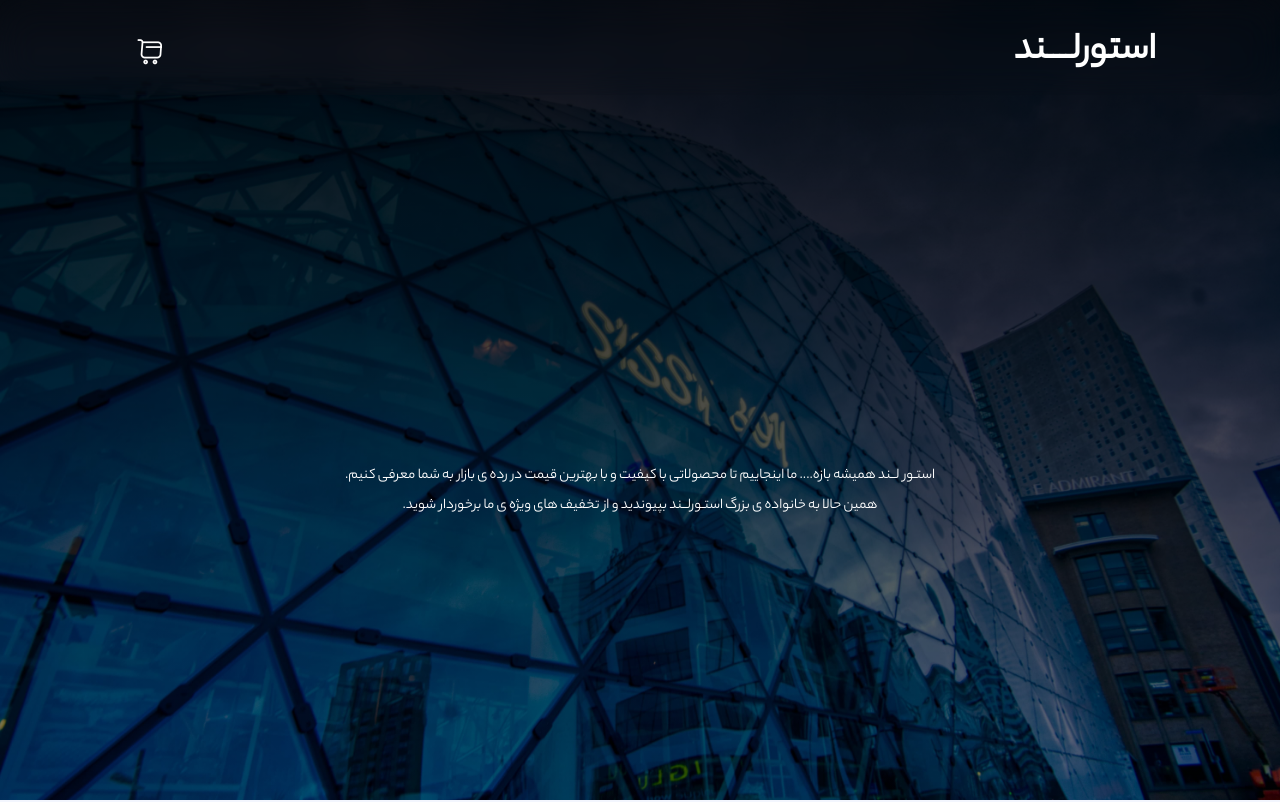
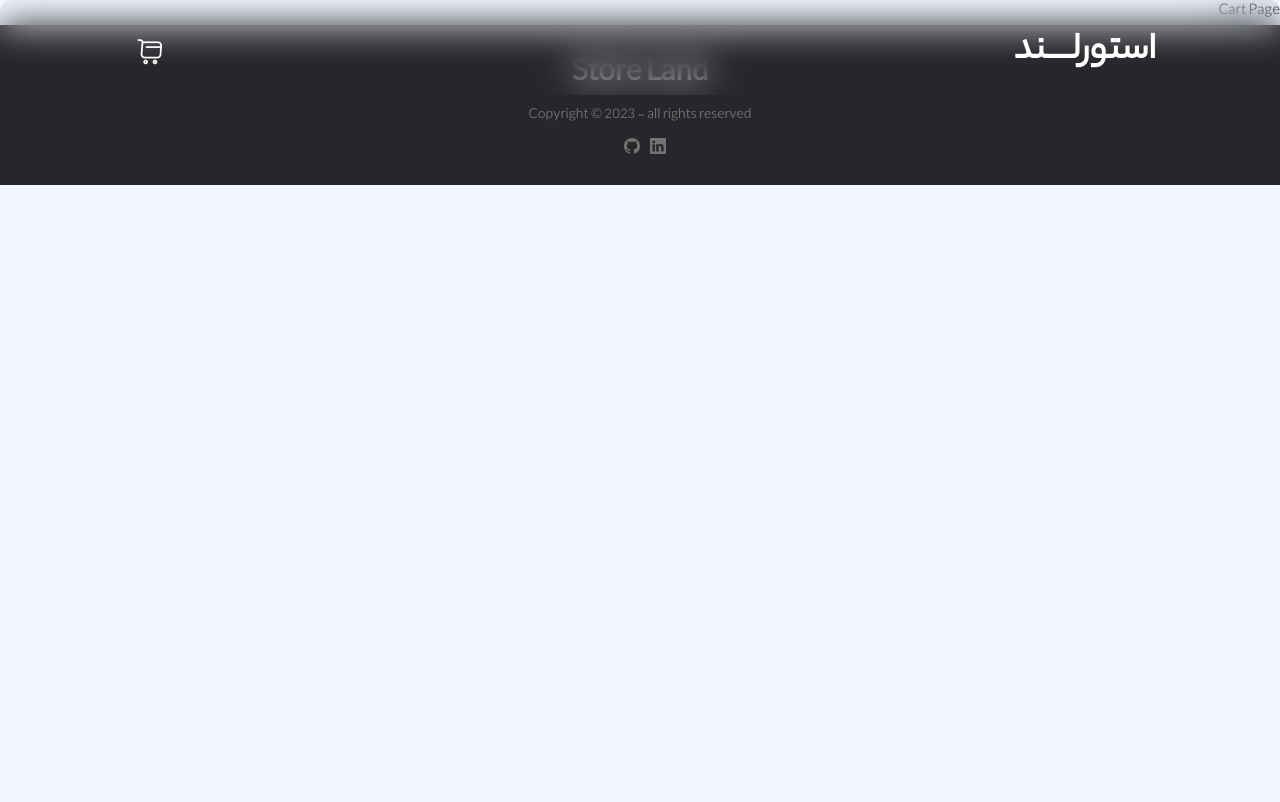
Before and after one commit to sinazarrin/store-land, a React (Create React App) app: page / in a window 1280 px wide. Shown: the top 802 px of the page. Built offline with nearby package versions, Linux system fonts and the light colour scheme.

Commit message:
add cart Page

```diff
--- a/src/App.tsx
+++ b/src/App.tsx
@@ -4,6 +4,9 @@ import theme from "./Utils/theme";
 import './Assets/styles/index.css'
 import { fetchProducts } from './Api/ProductService';
 import ProductPage from './Pages/ProductPage';
+import Navbar from './Layout/Default/Navbar/Navbar';
+import Footer from './Layout/Default/Footer';
+import CartPage from './Pages/CartPage';
 
 function App() {
   useEffect(() => {
@@ -16,7 +19,9 @@ function App() {
 
   return (
     <ThemeProvider theme={theme()}>
-      <ProductPage/>
+      <Navbar/>
+      <CartPage/>
+      <Footer/>
     </ThemeProvider>
   );
 }
--- /dev/null
+++ b/src/Pages/CartPage/index.tsx
@@ -0,0 +1,12 @@
+import { Grid } from '@mui/material'
+import React from 'react'
+
+const CartPage = () => {
+  return (
+    <Grid>
+        Cart Page
+    </Grid>
+  )
+}
+
+export default CartPage
--- /dev/null
+++ b/src/Pages/CartPage/styled.ts
@@ -0,0 +1 @@
+import React, { Component } from 'react'
--- a/src/Pages/ProductPage/index.tsx
+++ b/src/Pages/ProductPage/index.tsx
@@ -1,7 +1,5 @@
 import React from 'react'
 import Banner from './Banner'
-import { Grid } from '@mui/material'
-import Card from '../../Components/MaterialComponents/Card'
 import Filters from './Filters'
 import ProductCard from './ProdactCard'
 import Navbar from '../../Layout/Default/Navbar/Navbar'
@@ -10,11 +8,9 @@ import Footer from '../../Layout/Default/Footer'
 const ProductPage = () => {
   return (
     <>
-      <Navbar/>
       <Banner/>
       <Filters/>
       <ProductCard/>
-      <Footer/>
     </>
   )
 }
```
